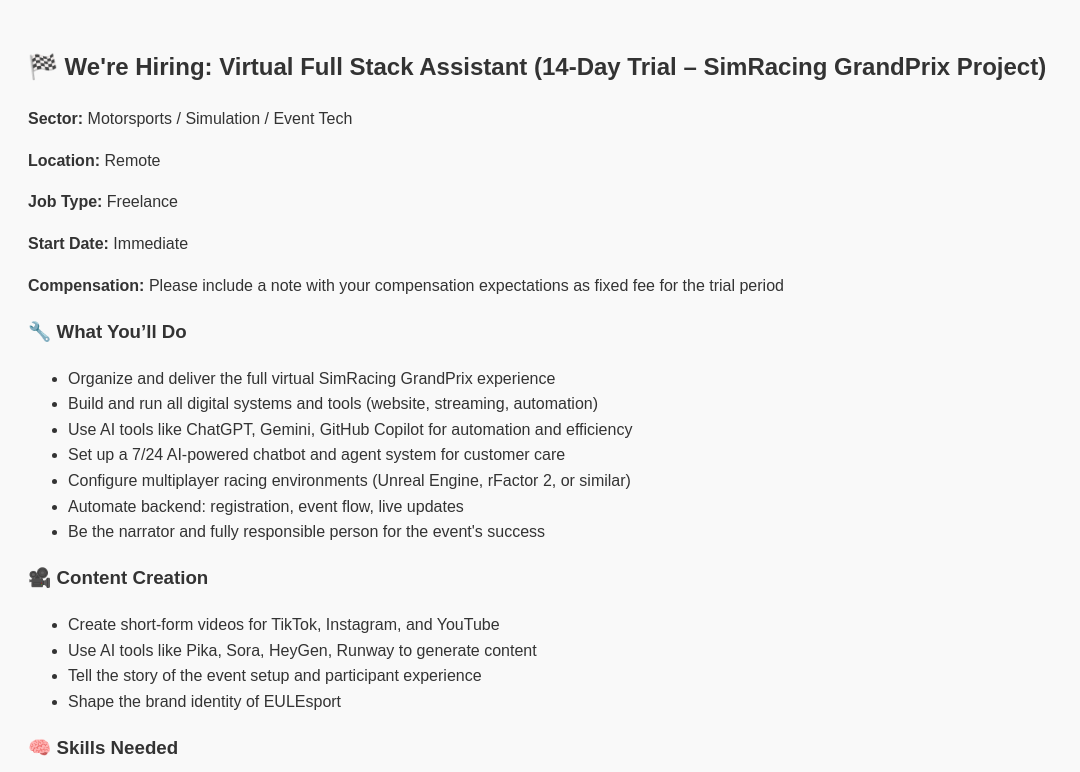
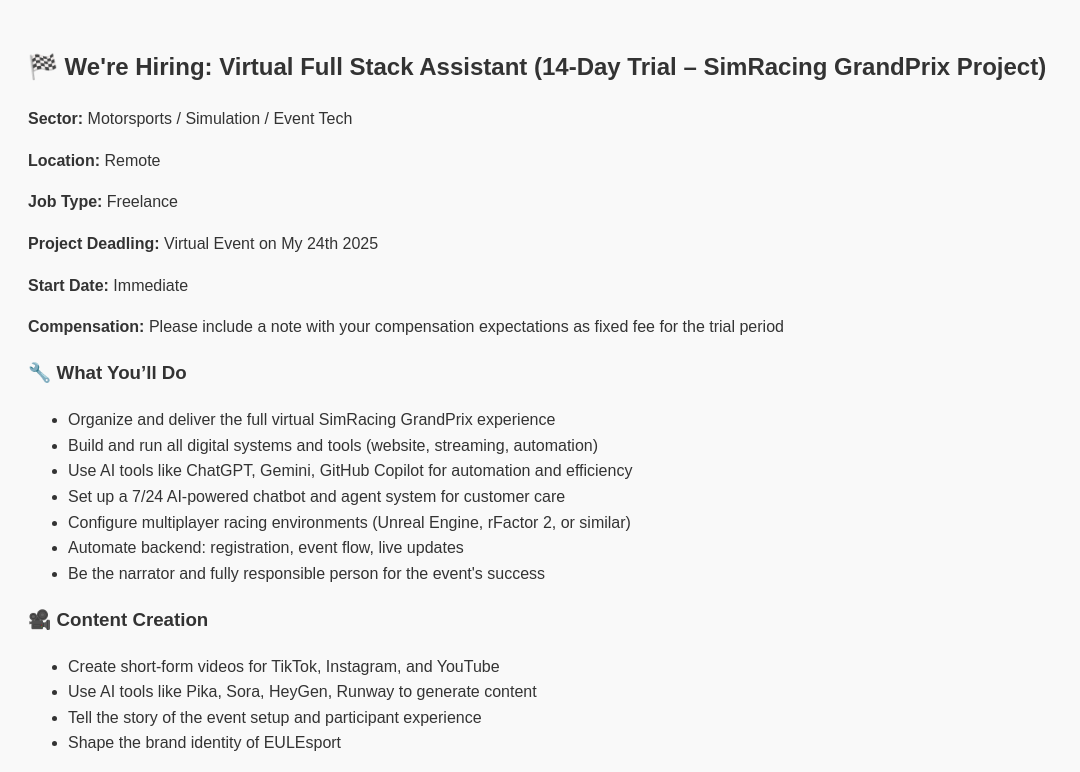
Before and after one commit to eule-club/simracing, a plain HTML site: page job-posting.html in a window 1280 px wide. Shown: the top 772 px of the page, without its empty margins (0-1080 px from the left). Drawn offline with Linux system fonts and the light colour scheme.

Commit message:
Update job-posting.html

```diff
--- a/job-posting.html
+++ b/job-posting.html
@@ -9,6 +9,7 @@
   <p><strong>Sector:</strong> Motorsports / Simulation / Event Tech</p>
   <p><strong>Location:</strong> Remote</p>
   <p><strong>Job Type:</strong> Freelance</p>
+  <p><strong>Project Deadling:</strong> Virtual Event on My 24th 2025</p>
   <p><strong>Start Date:</strong> Immediate</p>
   <p><strong>Compensation:</strong> Please include a note with your compensation expectations as fixed fee for the trial period </p>
 
```
